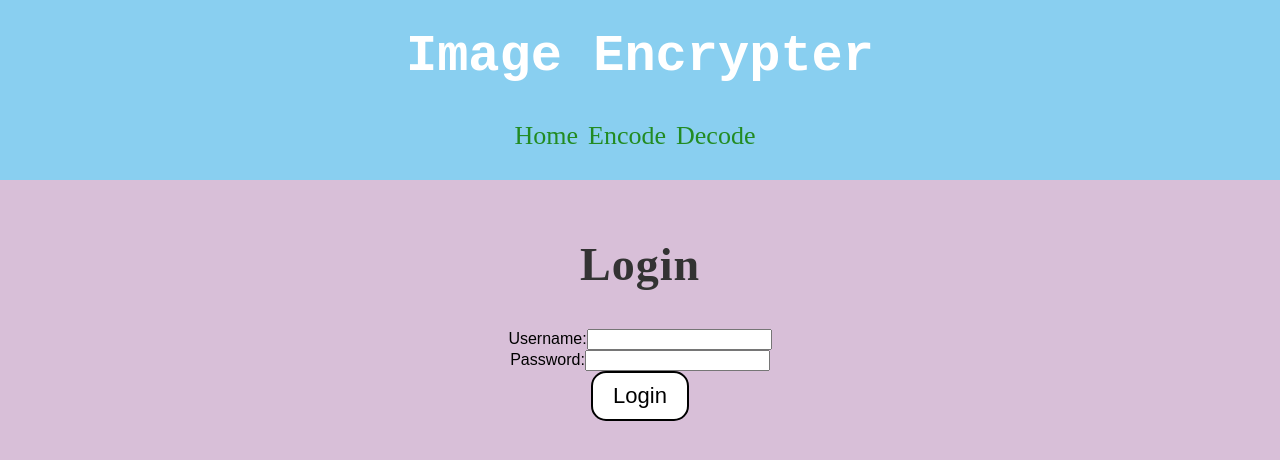
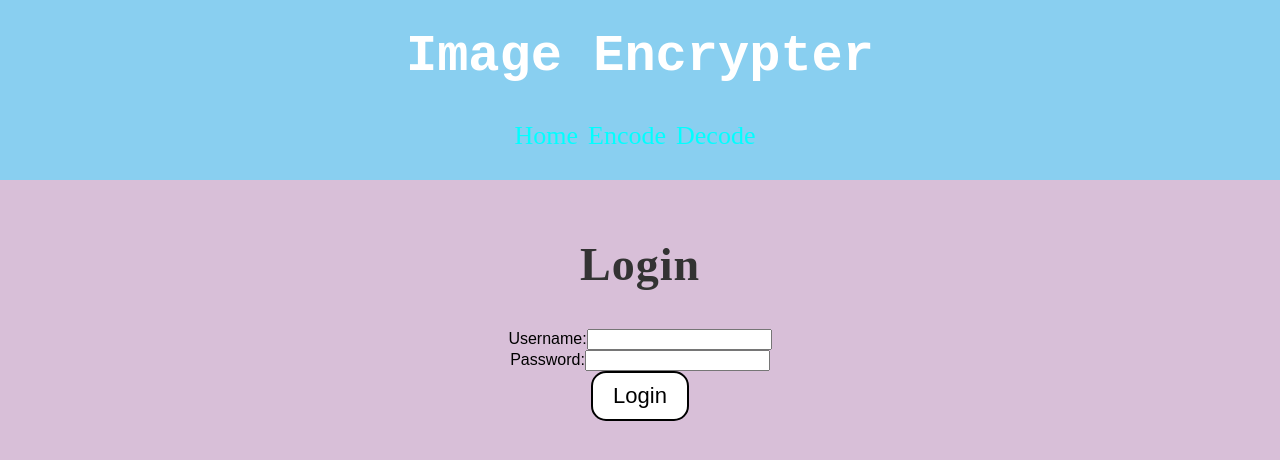
Before and after one commit to kunaltiwari5710/encrypter, a React (Create React App) app: page / in a window 1280 px wide. Shown: the top 460 px of the page. Built offline with nearby package versions, Linux system fonts and the light colour scheme.

Commit message:
Update styles.css

```diff
--- a/src/styles.css
+++ b/src/styles.css
@@ -41,7 +41,7 @@ nav ul li { display: inline;
 margin-right: 10px;
 }
 nav ul li a {
-text-decoration: none; color: forestgreen; font-family: Rockwell; font-size: 26px;
+text-decoration: none; color: #00FFFF; font-family: Rockwell; font-size: 26px;
 }
 .a3{
 font-weight: 900; font-size: 30px;
```
